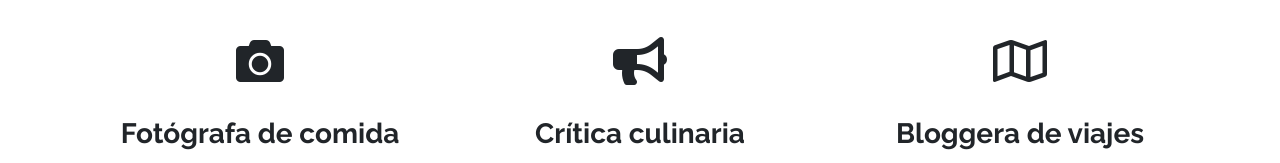
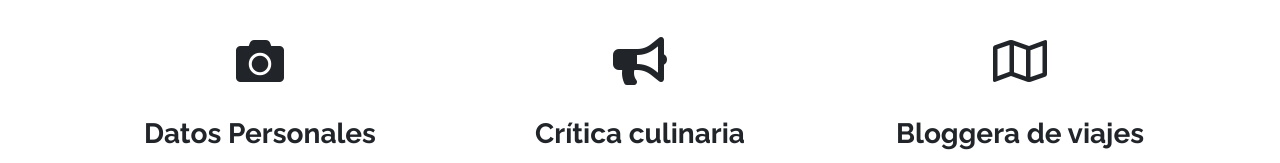
Before and after one commit to jorge2101719/CVjag, a plain HTML site: page index.html in a window 1280 px wide. Shown: the part 853-1016 px from the top of the page. Drawn offline with nearby package versions, Linux system fonts and the light colour scheme.

Commit message:
pequeña modificación en un titular: se cambia por Datos Personales

```diff
--- a/index.html
+++ b/index.html
@@ -73,7 +73,7 @@
         <div class="row">
             <div class="col-12 col-md-4">
                 <i class="fas fa-camera fa-3x my-3"></i>
-                <h3 class="my-3 fw-bold">Fotógrafa de comida</h3>
+                <h3 class="my-3 fw-bold">Datos Personales</h3>
                 <p class="my-3">
                     Lorem ipsum dolor sit amet, consectetur adipisicing elit, sed do
                     eiusmod tempor incididunt ut labore et dolore magna aliqua. Ut enim
```
